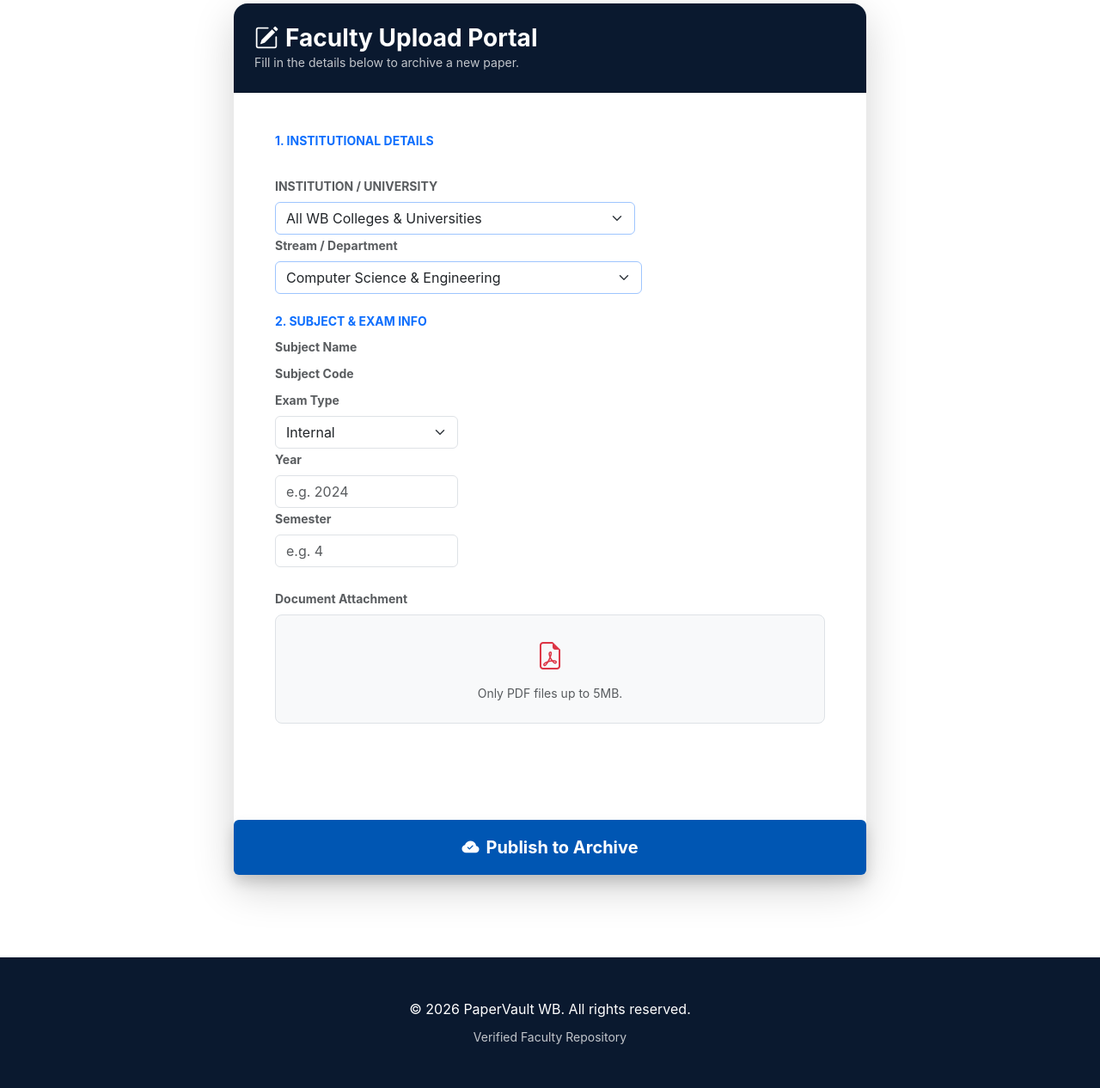
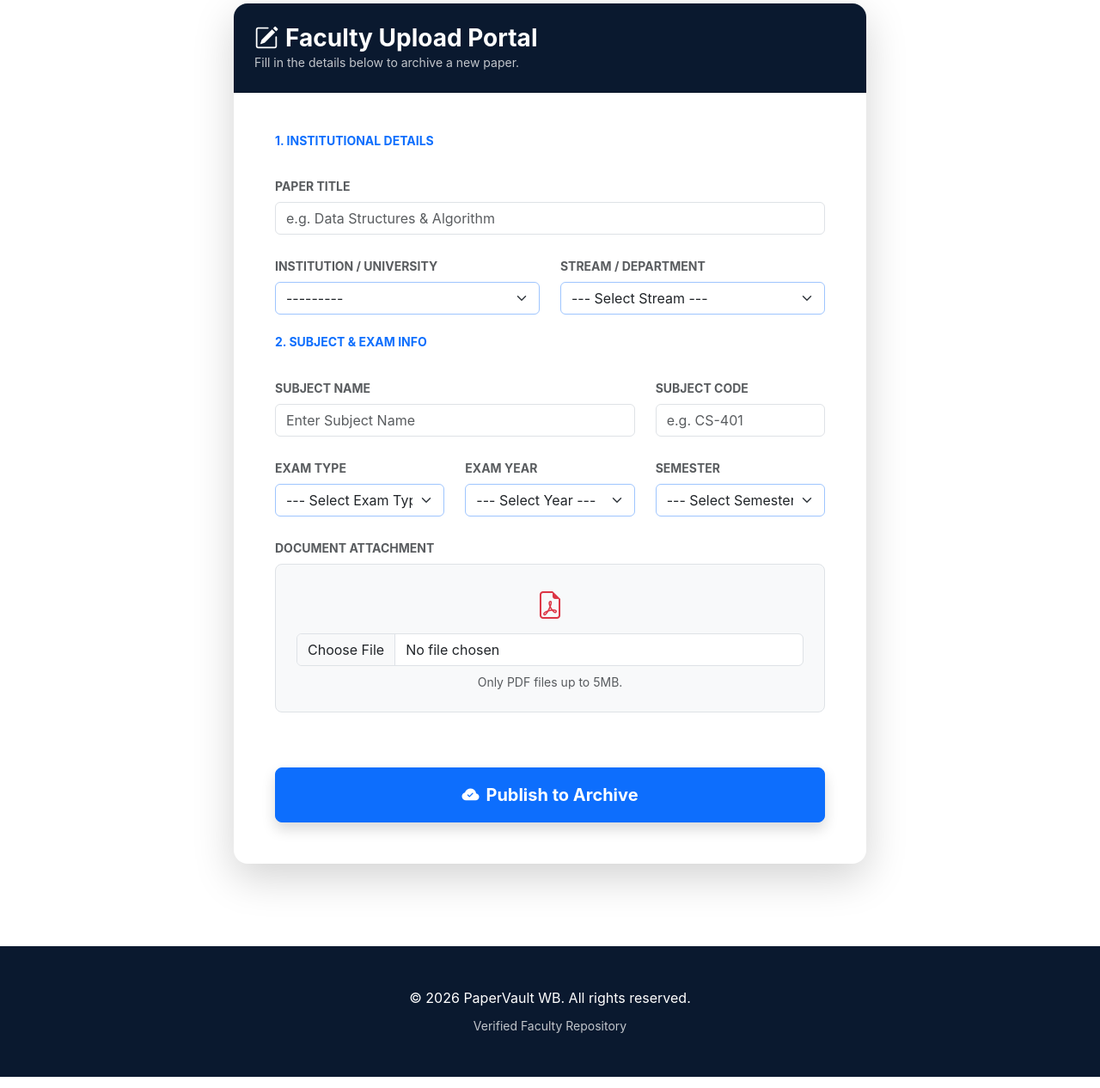
Before and after one commit to RanitMondal-2005/PaperVault-WB, a Django app: template wb_papers/templates/upload.html in a window 1280 px wide. Shown: the part 128-1394 px from the top of the page at 86% size. Run offline with Django 5.2, Linux system fonts and the light colour scheme; the template is opened without the code that fills it: values that come from a table or form of the project are taken from there, others are empty; data comes from the database, SQL or seed files in the repository; both versions use the stored data as it was after the commit.

Commit message:
FIX:Faculty Upload Form Logic Made using Django Forms

```diff
--- a/wb_papers/papers/forms.py
+++ b/wb_papers/papers/forms.py
@@ -1,41 +1,59 @@
-# from django import models
-# from django import forms
-# from .models import Paper
-
-# class PaperUploadForm(forms.ModelForm):
-#     class Meta:
-#         model = Paper
-#         fields = ['title', 'college', 'stream', 'semester', 'year', 'subject_name', 'exam_type', 'pdf_file']
-#         widgets = {
-#             'title': forms.TextInput(attrs={'class': 'form-control'}),
-#             'college': forms.Select(attrs={'class': 'form-select'}),
-#             'stream': forms.Select(attrs={'class': 'form-select'}),
-#             'pdf_file': forms.FileInput(attrs={'class': 'form-control', 'accept': '.pdf'}),
-#         }
-
-#     def clean_pdf_file(self):
-#         file = self.cleaned_data.get('pdf_file')
-#         if not file.name.endswith('.pdf'):
-#             raise forms.ValidationError("Only PDF files are allowed.")
-#         return file
-
+import datetime
 from django import forms
-from .models import Paper, College
+from .models import Paper
+from colleges.models import College, Stream
 
 class PaperUploadForm(forms.ModelForm):
-    EXAM_CHOICES = [('INTERNAL', 'Internal'), ('EXTERNAL', 'External')]
+    # 1. Fixed Choices with Practical and empty placeholder for validation
+    # FIX: Define Choices for dropdowns to replace standard number/text inputs
+    EXAM_CHOICES = [
+        ('', '--- Select Exam Type ---'),
+        ('INTERNAL', 'Internal / CA'),
+        ('SEMESTER', 'Semester (End-Sem)'),
+        ('PRACTICAL', 'Practical Exam'),
+    ]
+    # 1.1: Update the stream field to use a custom label
+    stream = forms.ModelChoiceField(
+        queryset=Stream.objects.all(),
+        widget=forms.Select(attrs={'class': 'form-select shadow-none border-primary-subtle', 'required': 'true'}),
+        empty_label="--- Select Stream ---"
+    )
 
-    exam_type = forms.ChoiceField(choices=EXAM_CHOICES, widget=forms.Select(attrs={'class': 'form-select'}))
-    semester = forms.IntegerField(min_value=1, max_value=8, widget=forms.NumberInput(attrs={'class': 'form-control', 'placeholder': 'e.g. 4'}))
-    year = forms.IntegerField(widget=forms.NumberInput(attrs={'class': 'form-control', 'placeholder': 'e.g. 2024'}))
+    def __init__(self, *args, **kwargs):
+        super().__init__(*args, **kwargs)
+        # 1.2: FIX: Override the label display.
+        # This stops it from showing "Stream - College Name" and shows ONLY "Stream Name"
+        self.fields['stream'].label_from_instance = lambda obj: f"{obj.name}"
+
+    # 2. Created Dropdowns for Semester (1-8)
+    SEM_CHOICES = [('', '--- Select Semester ---')] + [(i, f"Semester {i}") for i in range(1, 9)]
+
+    # 3. Created Dropdowns for Year (Current to 2015)
+    current_year = datetime.date.today().year
+    YEAR_CHOICES = [('', '--- Select Year ---')] + [(r, r) for r in range(current_year, 2014, -1)]
+
+    # 4. Define fields explicitly to force Dropdowns and 'Required' tooltips
+    exam_type = forms.ChoiceField(
+        choices=EXAM_CHOICES,
+        widget=forms.Select(attrs={'class': 'form-select shadow-none border-primary-subtle', 'required': 'true'})
+    )
+    semester = forms.ChoiceField(
+        choices=SEM_CHOICES,
+        widget=forms.Select(attrs={'class': 'form-select shadow-none border-primary-subtle', 'required': 'true'})
+    )
+    year = forms.ChoiceField(
+        choices=YEAR_CHOICES,
+        widget=forms.Select(attrs={'class': 'form-select shadow-none border-primary-subtle', 'required': 'true'})
+    )
 
     class Meta:
         model = Paper
-        fields = ['college', 'department', 'subject_name', 'subject_code', 'exam_type', 'year', 'semester', 'pdf_file']
+        fields = ['title', 'college', 'stream', 'subject_name', 'subject_code', 'exam_type', 'year', 'semester', 'pdf_file']
         widgets = {
-            'college': forms.Select(attrs={'class': 'form-select'}),
-            'department': forms.TextInput(attrs={'class': 'form-control', 'placeholder': 'e.g. Computer Science'}),
-            'subject_name': forms.TextInput(attrs={'class': 'form-control', 'placeholder': 'e.g. Data Structures'}),
-            'subject_code': forms.TextInput(attrs={'class': 'form-control', 'placeholder': 'e.g. CS401'}),
-            'pdf_file': forms.FileInput(attrs={'class': 'form-control'}),
+            'title': forms.TextInput(attrs={'class': 'form-control', 'placeholder': 'e.g. Data Structures & Algorithm', 'required': 'true'}),
+            'college': forms.Select(attrs={'class': 'form-select shadow-none border-primary-subtle', 'required': 'true'}),
+            'stream': forms.Select(attrs={'class': 'form-select shadow-none border-primary-subtle', 'required': 'true'}),
+            'subject_name': forms.TextInput(attrs={'class': 'form-control shadow-none', 'placeholder': 'Enter Subject Name', 'required': 'true'}),
+            'subject_code': forms.TextInput(attrs={'class': 'form-control shadow-none', 'placeholder': 'e.g. CS-401', 'required': 'true'}),
+            'pdf_file': forms.FileInput(attrs={'class': 'form-control', 'required': 'true'}),
         }
--- a/wb_papers/papers/models.py
+++ b/wb_papers/papers/models.py
@@ -1,6 +1,6 @@
 from django.db import models
 from django.contrib.auth.models import User
-from colleges.models import College, Stream
+# REMOVE THIS LINE: from colleges.models import College, Stream
 
 class Paper(models.Model):
     EXAM_TYPES = [
@@ -10,13 +10,15 @@ class Paper(models.Model):
     ]
 
     title = models.CharField(max_length=200)
-    college = models.ForeignKey(College, on_delete=models.CASCADE)
-    stream = models.ForeignKey(Stream, on_delete=models.CASCADE)
+
+    # CHANGE TO STRINGS HERE:
+    college = models.ForeignKey('colleges.College', on_delete=models.CASCADE)
+    stream = models.ForeignKey('colleges.Stream', on_delete=models.CASCADE)
+
     semester = models.IntegerField(choices=[(i, f"Semester {i}") for i in range(1, 9)])
     year = models.IntegerField()
     subject_name = models.CharField(max_length=150)
     subject_code = models.CharField(max_length=20)
-    # Fixed the choices reference below from LEFT_TYPES to EXAM_TYPES
     exam_type = models.CharField(max_length=20, choices=EXAM_TYPES)
     pdf_file = models.FileField(upload_to='papers/%Y/%m/')
     uploaded_by = models.ForeignKey(User, on_delete=models.SET_NULL, null=True)
--- a/wb_papers/templates/upload.html
+++ b/wb_papers/templates/upload.html
@@ -1,7 +1,7 @@
 {% extends 'base.html' %}
 
 {% block content %}
-<div class="container py-5" style="position: relative; z-index: 1;">
+<div class="container py-5">
     <div class="row justify-content-center">
         <div class="col-md-8">
             <div class="card shadow-lg border-0 rounded-4">
@@ -16,61 +16,58 @@
 
                         <div class="row g-4">
                             <div class="col-md-12"><h6 class="text-primary fw-bold text-uppercase small">1. Institutional Details</h6></div>
-                                <div class="col-md-8">
-                                    <label class="form-label fw-bold small text-muted text-uppercase">Institution / University</label>
-                                    <select name="college" class="form-select shadow-none border-primary-subtle">
-                                        <option value="">All WB Colleges & Universities</option>
-                                        {% for c in collleges %}
-                                        <option>{{c.name}}</option>
-                                        {% endfor %}
-                                    </select>
-                                </div>
 
+                            <div class="col-md-12">
+                                <label class="form-label fw-bold small text-muted text-uppercase">Paper Title</label>
+                                {{ form.title }}
                             </div>
-                            <div class="col-md-8">
-                                <label for="{{ form.stream.id_for_label }}" class="form-label small fw-bold text-muted">Stream / Department</label>
-                                <select name="college" class="form-select shadow-none border-primary-subtle">
-                                        {% for c in streams %}
-                                        <option>{{c.name}}</option>
-                                        {% endfor %}
-                                </select>
+
+                            <div class="col-md-6">
+                                <label class="form-label fw-bold small text-muted text-uppercase">Institution / University</label>
+                                {{ form.college }}
+                            </div>
+                            <div class="col-md-6">
+                                <label class="form-label fw-bold small text-muted text-uppercase">Stream / Department</label>
+                                {{ form.stream }}
                             </div>
 
                             <div class="col-md-12 mt-4"><h6 class="text-primary fw-bold text-uppercase small">2. Subject & Exam Info</h6></div>
                             <div class="col-md-8">
-                                <label for="{{ form.subject_name.id_for_label }}" class="form-label small fw-bold text-muted">Subject Name</label>
+                                <label class="form-label small fw-bold text-muted text-uppercase">Subject Name</label>
                                 {{ form.subject_name }}
                             </div>
                             <div class="col-md-4">
-                                <label for="{{ form.subject_code.id_for_label }}" class="form-label small fw-bold text-muted">Subject Code</label>
+                                <label class="form-label small fw-bold text-muted text-uppercase">Subject Code</label>
                                 {{ form.subject_code }}
                             </div>
 
                             <div class="col-md-4">
-                                <label for="{{ form.exam_type.id_for_label }}" class="form-label small fw-bold text-muted">Exam Type</label>
+                                <label class="form-label small fw-bold text-muted text-uppercase">Exam Type</label>
                                 {{ form.exam_type }}
                             </div>
                             <div class="col-md-4">
-                                <label for="{{ form.year.id_for_label }}" class="form-label small fw-bold text-muted">Year</label>
+                                <label class="form-label small fw-bold text-muted text-uppercase">Exam Year</label>
                                 {{ form.year }}
                             </div>
                             <div class="col-md-4">
-                                <label for="{{ form.semester.id_for_label }}" class="form-label small fw-bold text-muted">Semester</label>
+                                <label class="form-label small fw-bold text-muted text-uppercase">Semester</label>
                                 {{ form.semester }}
                             </div>
 
                             <div class="col-md-12 mt-4">
-                                <label class="form-label small fw-bold text-muted">Document Attachment</label>
-                                <div class="p-4 border border-dashed rounded-3 bg-light text-center" style="position: relative;">
+                                <label class="form-label small fw-bold text-muted text-uppercase">Document Attachment</label>
+                                <div class="p-4 border border-dashed rounded-3 bg-light text-center">
                                     <i class="bi bi-file-earmark-pdf fs-2 text-danger mb-2 d-block"></i>
-                                    {{ form.pdf_file }}
+                                    <div class="input-group">
+                                        {{ form.pdf_file }}
+                                    </div>
                                     <div class="mt-2 text-muted small">Only PDF files up to 5MB.</div>
                                 </div>
                             </div>
                         </div>
 
                         <div class="mt-5 pt-3">
-                            <button type="submit" class="btn btn-student btn-lg w-100 py-3 fw-bold shadow">
+                            <button type="submit" class="btn btn-primary btn-lg w-100 py-3 fw-bold shadow">
                                 <i class="bi bi-cloud-check-fill me-2"></i>Publish to Archive
                             </button>
                         </div>
```
Also changed, not shown: wb_papers/papers/views.py (+95 -33 lines), wb_papers/db.sqlite3.
